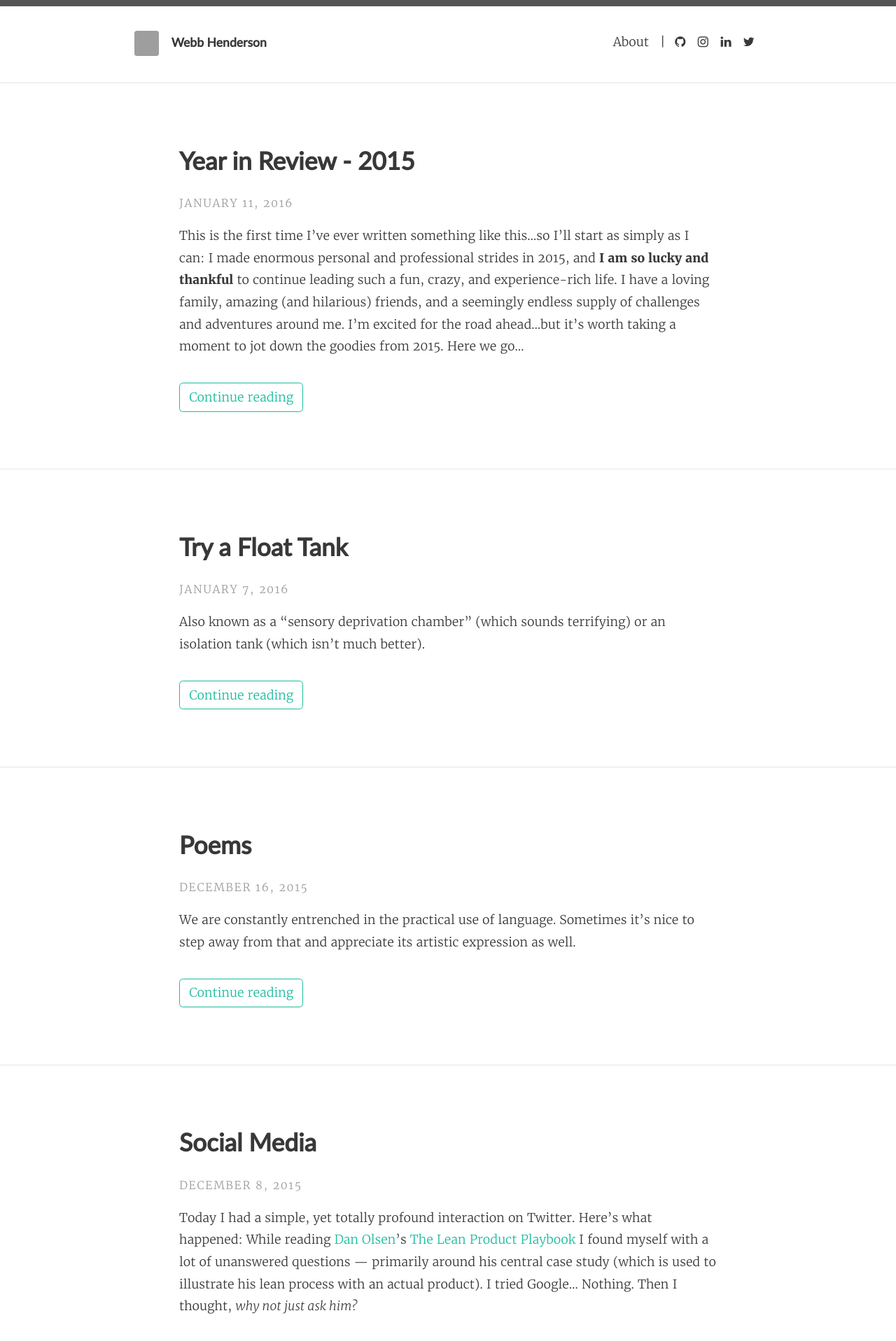
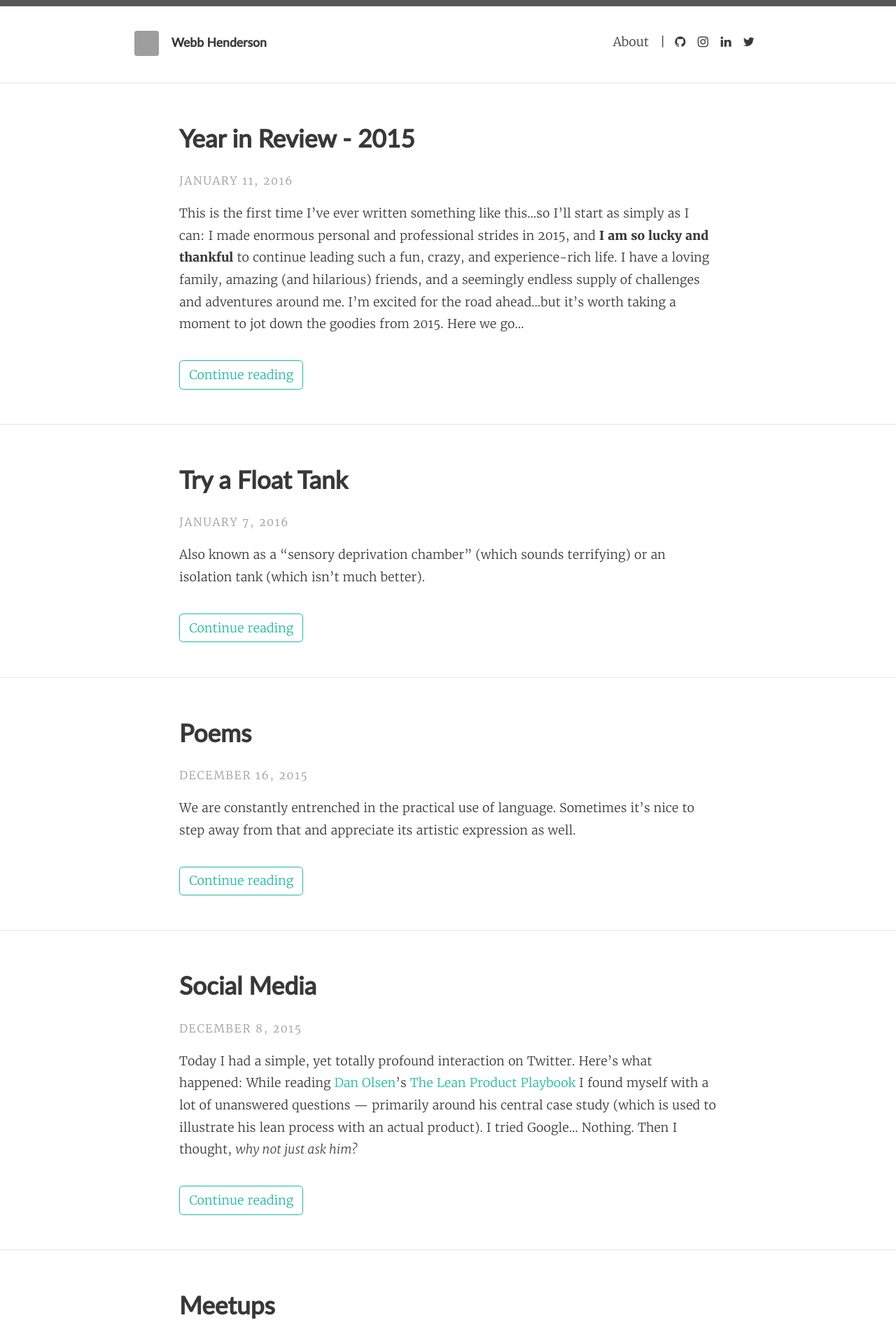
Before and after one commit to emerywebster/emerywebster.github.io, a Jekyll site: the page built from index.html, in a window 1280 px wide. Shown: the top 1917 px of the page at 70% size. Built offline with Jekyll 4.4.1, drawn with Linux system fonts in a browser that asks for light colours; nearby versions of some CDN libraries; Markdown is read by kramdown in place of the engine named in the settings; the list of posts is cut into pages by our own code; grey boxes are pictures that could not be loaded.

Commit message:
lessen padding on home page

```diff
--- a/_sass/layouts/_index.scss
+++ b/_sass/layouts/_index.scss
@@ -15,7 +15,10 @@
 // Post listing
 .posts {
   .post-teaser {
-    @extend %padding-regular;
+    padding: $padding-small/2 $padding-large;
+    @media (max-width: 1000px) {
+      padding: $padding-small * 1.5 $padding-large / 3;
+    }
     width: 100%;
     margin-bottom: 0;
     display: inline-block;
```
